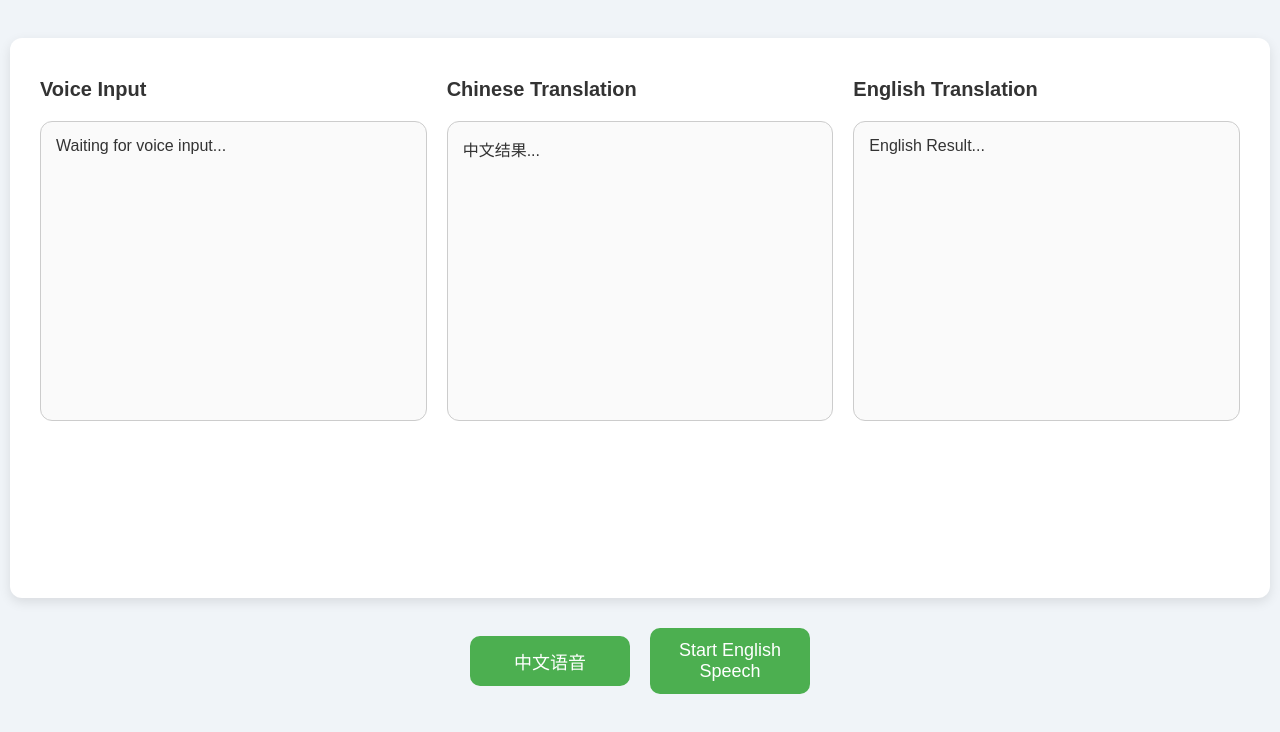
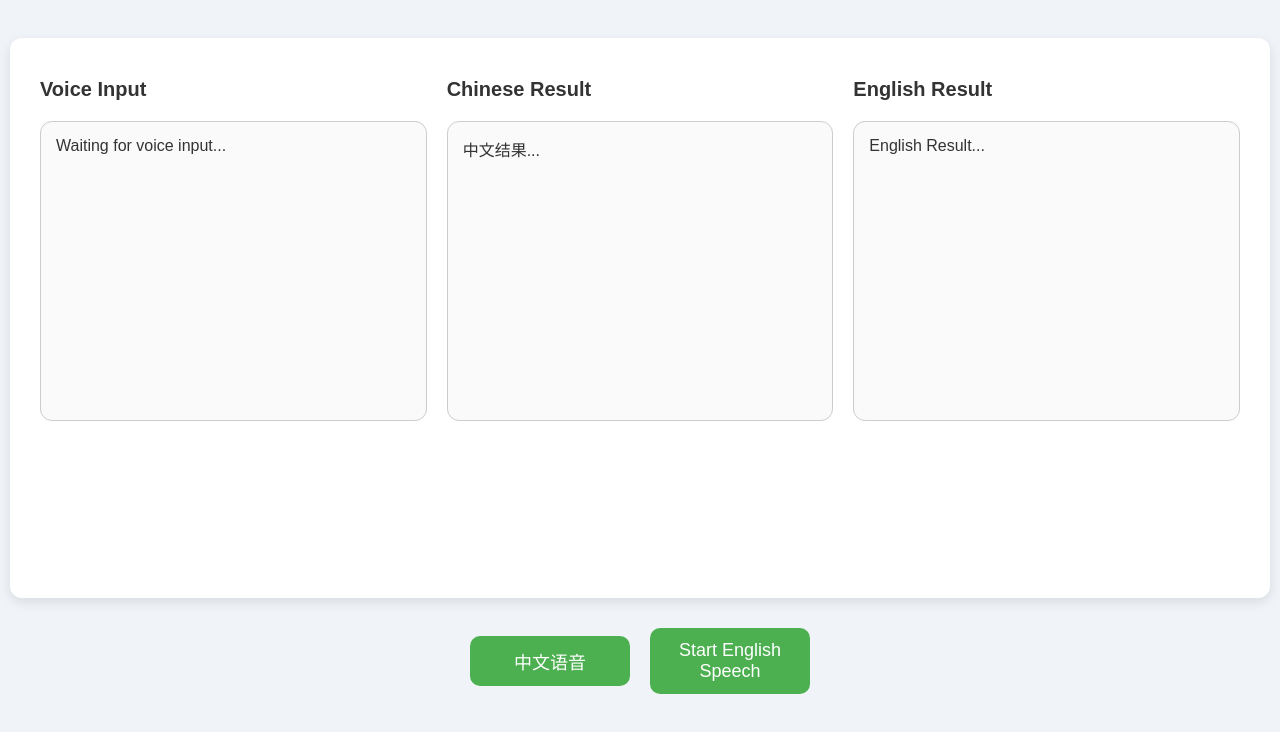
Before and after one commit to JoeyWeee/speak2ollama, a website: page index.html in a window 1280 px wide. Shown: the part 104-836 px from the top of the page. Drawn offline with Linux system fonts and the light colour scheme.

Commit message:
title changed

```diff
--- a/index.html
+++ b/index.html
@@ -139,13 +139,13 @@
 
     <!-- Middle column: Chinese Translation -->
     <div class="middle-col">
-      <h3>Chinese Translation</h3>
+      <h3>Chinese Result</h3>
       <div class="output" id="chineseOutput">中文结果...</div>
     </div>
 
     <!-- Right column: English Translation -->
     <div class="right-col">
-      <h3>English Translation</h3>
+      <h3>English Result</h3>
       <div class="output" id="englishOutput">English Result...</div>
     </div>
   </div>
```
